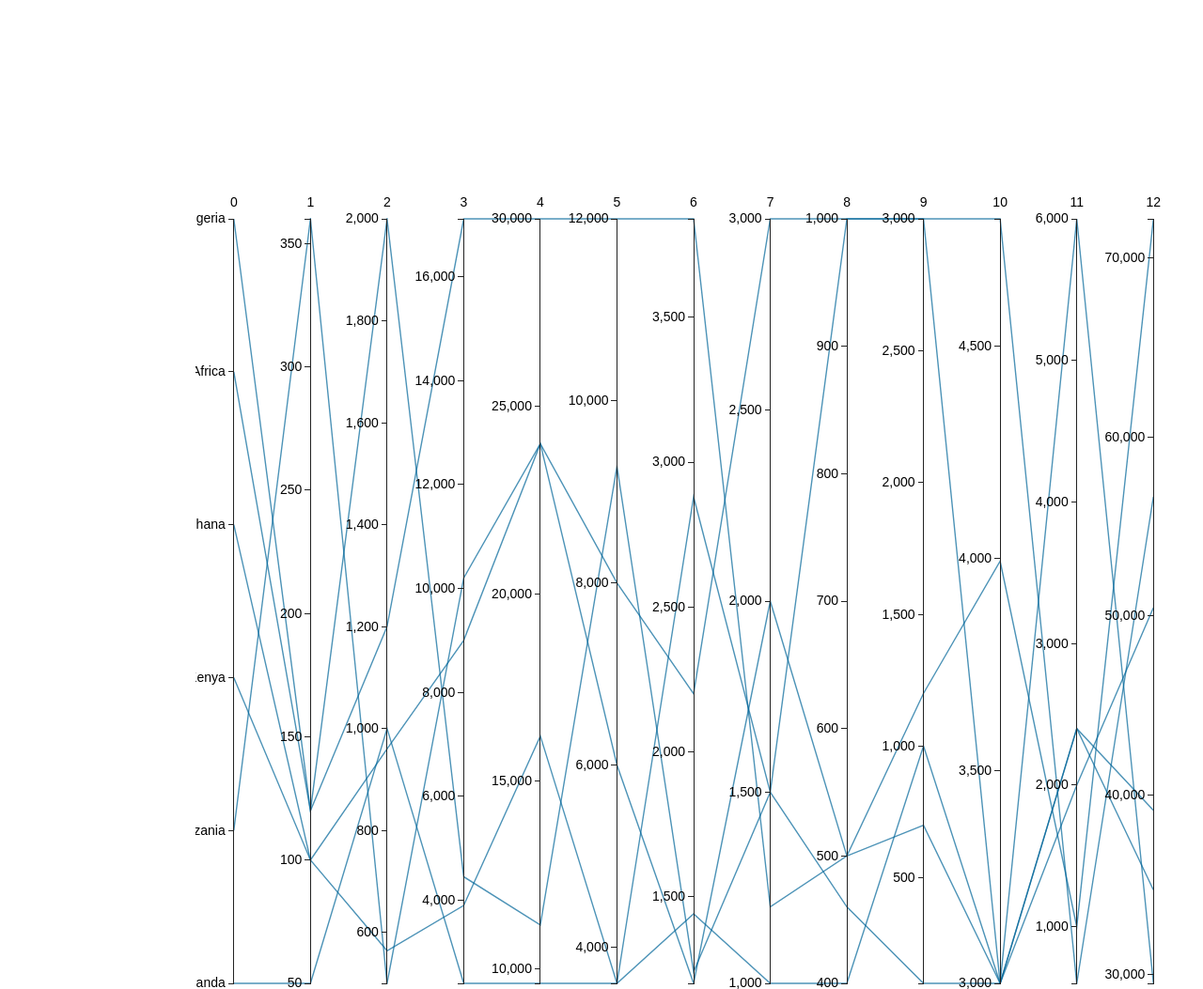
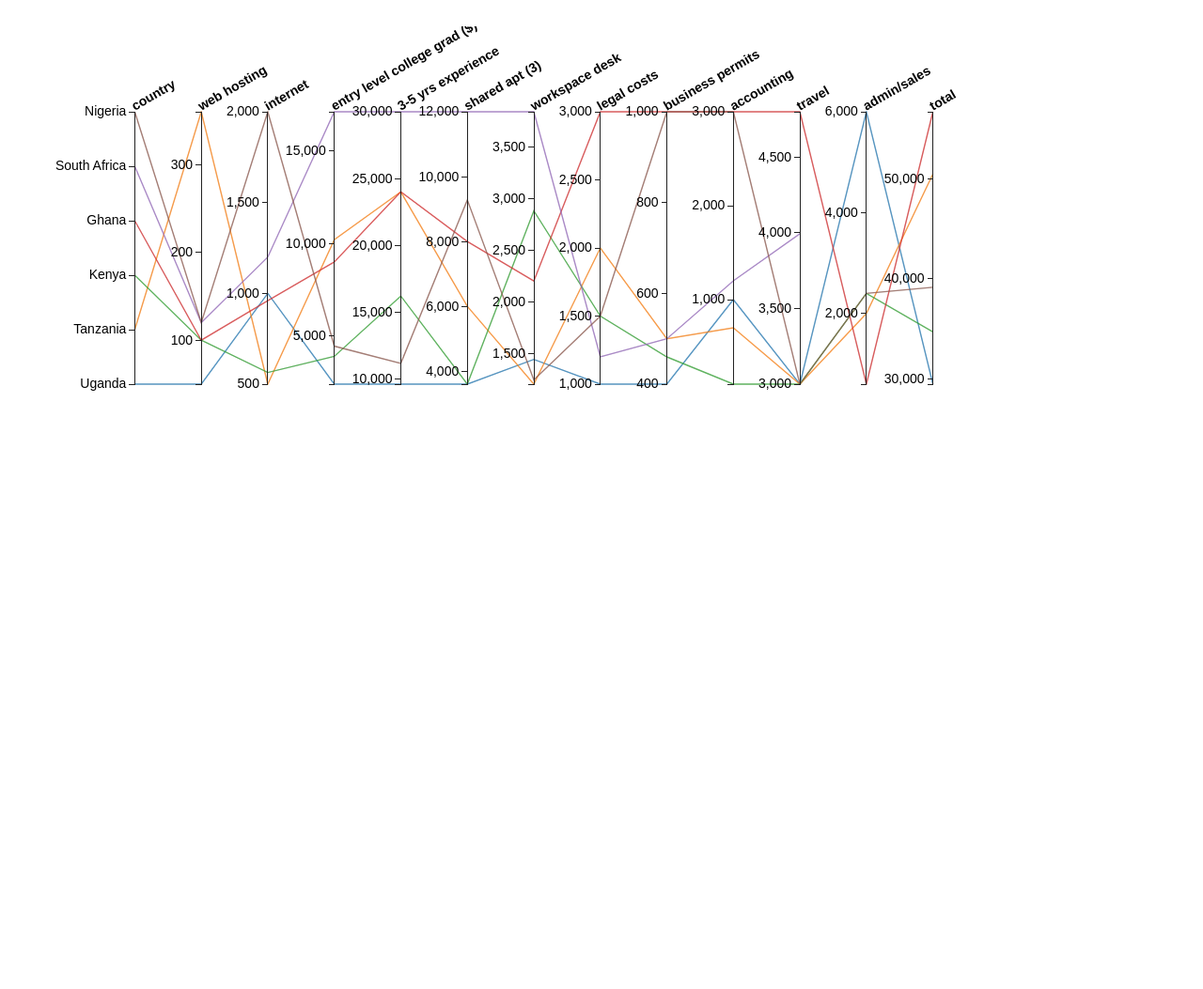
Before and after one commit to auremoser/savannah, a plain HTML site: page startup.html in a window 1280 px wide. Shown: the whole page at 94% size. After the commit the page ends 800 px from the top, so only its background shows below. Drawn offline with nearby package versions, Linux system fonts and the light colour scheme.

Commit message:
moved data to tsv, updated so colored lines and brushable interaction works

```diff
--- /dev/null
+++ b/data.tsv
@@ -0,0 +1,7 @@
+country	web hosting	internet	entry level college grad ($)	3-5 yrs experience	shared apt (3)	workspace desk	legal costs	business permits	accounting	travel	admin/sales	total
+Uganda	50	1000	2400	9600	3600	1440	1000	400	1000	3000	6000	29490
+Tanzania	360	500	10200	24000	6000	1200	2000	500	700	3000	2000	50460
+Kenya	100	564	3900	16200	3600	2880	1500	460	100	3000	2400	34704
+Ghana	100	960	9000	24000	8000	2200	3000	1000	3000	4800	600	56660
+South Africa	120	1200	17112	30000	12000	3840	1200	500	1200	3994	1000 72166
+Nigeria	120	2000	4452	11160	9281	1240	1500	1000	3000	3000	2400	39153
--- a/startup.html
+++ b/startup.html
@@ -10,27 +10,46 @@
 	<link rel="stylesheet" type="text/css" href="assets/d3.parcoords.css">
 	<style>
 	.parcoords {
-		width: 660px;
-		height: 450px;
-		padding: 200px;
+		width: 960px;
+		height: 350px;
+		padding: 20px;
 	}
+
+	.axis > text {
+		-webkit-transform-origin: 0 0;
+		-webkit-transform: rotate(-30deg);
+		font-weight: bold;
+	}
+
 	</style>
 
 	<div id="coords" class="parcoords"></div>
 
 <script>
-	var data = [
-	  ["Uganda",50,1000,2400,9600,3600,1440,1000,400,1000,3000,6000,29490],
-	  ["Tanzania",360,500,10200,24000,6000,1200,2000,500,700,3000,2000,50460],
-	  ["Kenya",100,564,3900,16200,3600,2880,1500,460,100,3000,2400,34704 ],
-	  ["Ghana",100,960,9000,24000,8000,2200,3000,1000,3000,4800,600,56660],
-	  ["South Africa",120,1200,17112,30000,12000,3840,1200,500,1200,3994,1000,72166],
-	  ["Nigeria",120,2000,4452,11160,9281,1240,1500,1000,3000,3000,2400,39153]
-	];
 
-	var pc = d3.parcoords()("#coords")
-	  .data(data)
-	  .render()
-	  .ticks(6)
-  .createAxes();
+	var colorScale = d3.scale.category10()
+
+	d3.tsv('data.tsv', function(data) {
+		console.log(data)
+
+		var pc = d3.parcoords()("#coords")
+		  .data(data)
+		  .ticks(4)
+		  .margin({
+		  	top: 90,
+		  	right: 0,
+		  	bottom: 10,
+		  	left: 80
+		  })
+		  .color(function(d){ return colorScale(d.country) })
+			.render()
+			.shadows()
+	    .brushable()
+			// .createAxes();
+
+		d3.selectAll('.axis > text')
+			.attr('text-anchor', 'start')
+
+	})
+
 </script>
```
